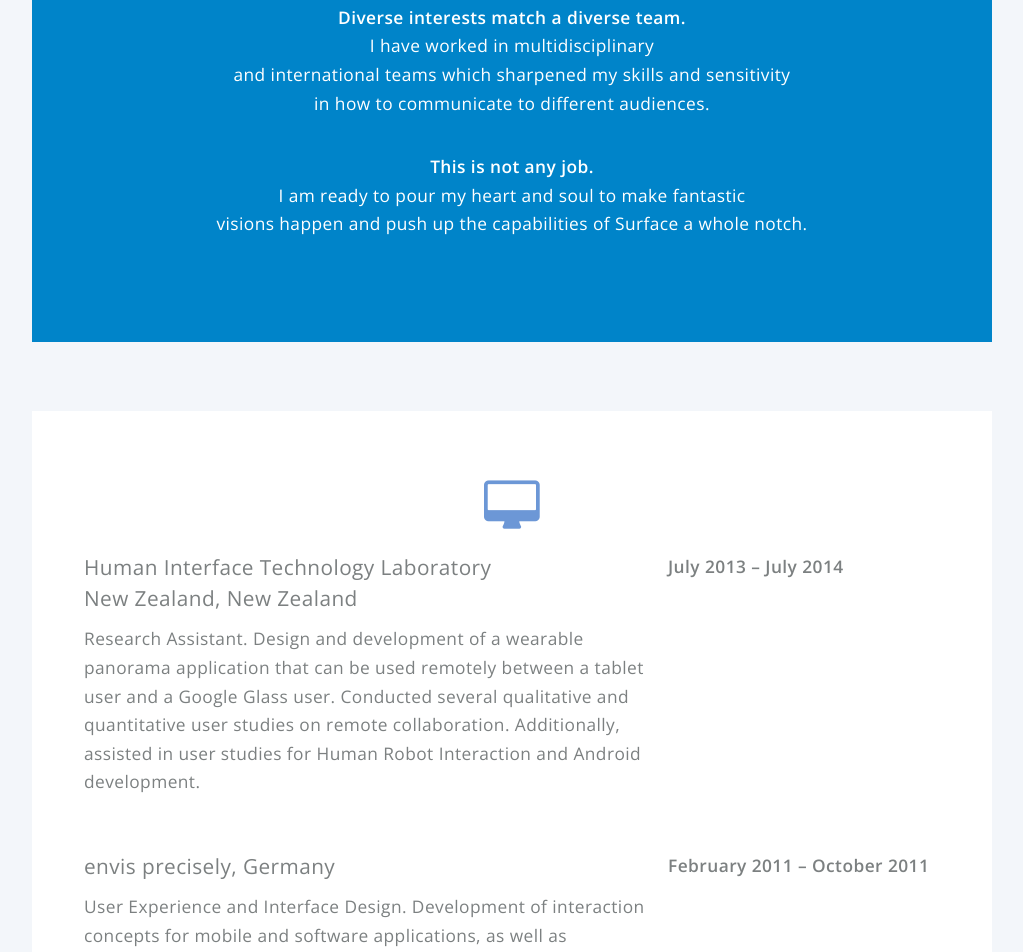
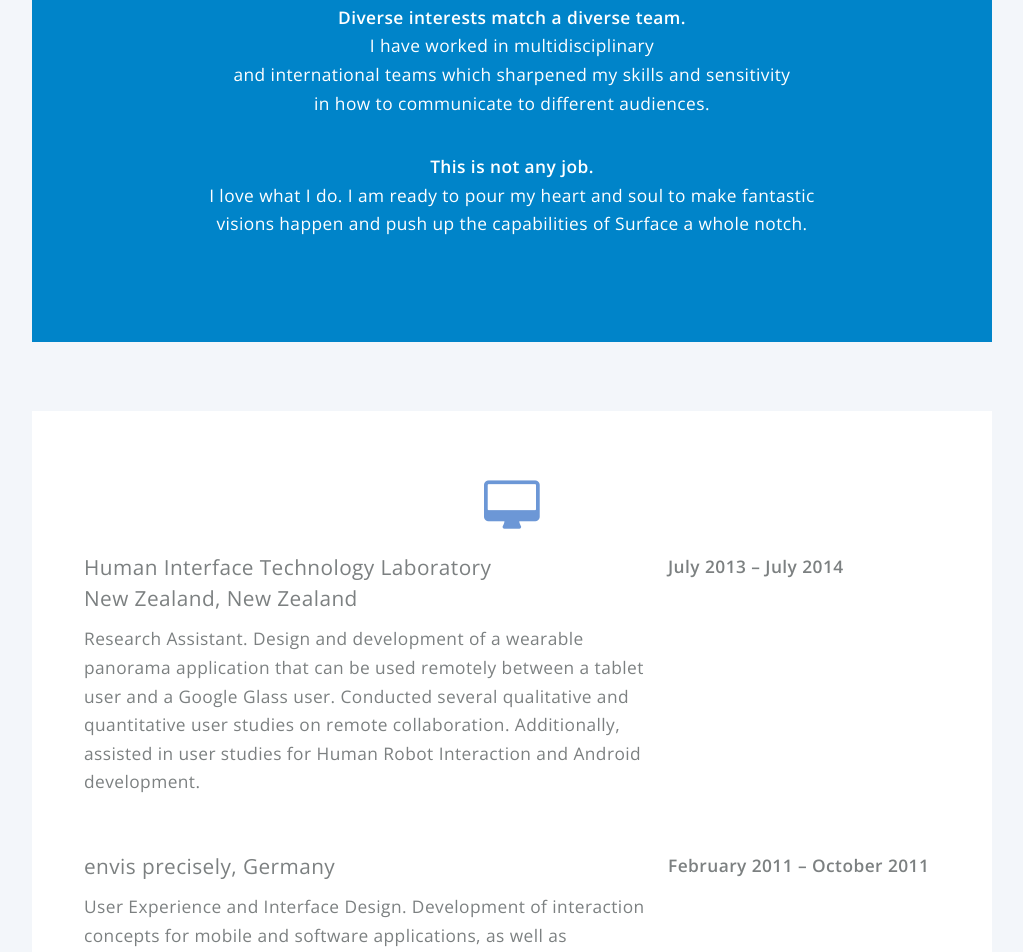
Before and after one commit to auroraaustralis/auroraaustralis.github.com, a plain HTML site: page index.html in a window 1280 px wide. Shown: the part 2414-3366 px from the top of the page, without its empty margins (128-1151 px from the left). Drawn offline with nearby package versions, Linux system fonts and the light colour scheme; files whose address does not match are found by name.

Commit message:
added text for reasons

```diff
--- a/index.html
+++ b/index.html
@@ -109,7 +109,7 @@
 								<p> <strong> Diverse interests match a diverse team. </strong> </br>I have worked in multidisciplinary </br> and international teams which sharpened my skills and sensitivity  </br> in how to communicate to different audiences.
 								</p>
 
-								<p> <strong> This is not any job. </strong> </br> I am ready to  pour my heart and soul to make fantastic </br> visions happen and push up the capabilities of Surface a whole notch.</h2>
+								<p> <strong> This is not any job. </strong> </br> I love what I do. I am ready to  pour my heart and soul to make fantastic </br> visions happen and push up the capabilities of Surface a whole notch.</h2>
 								</p>
 					</section>
 
```
